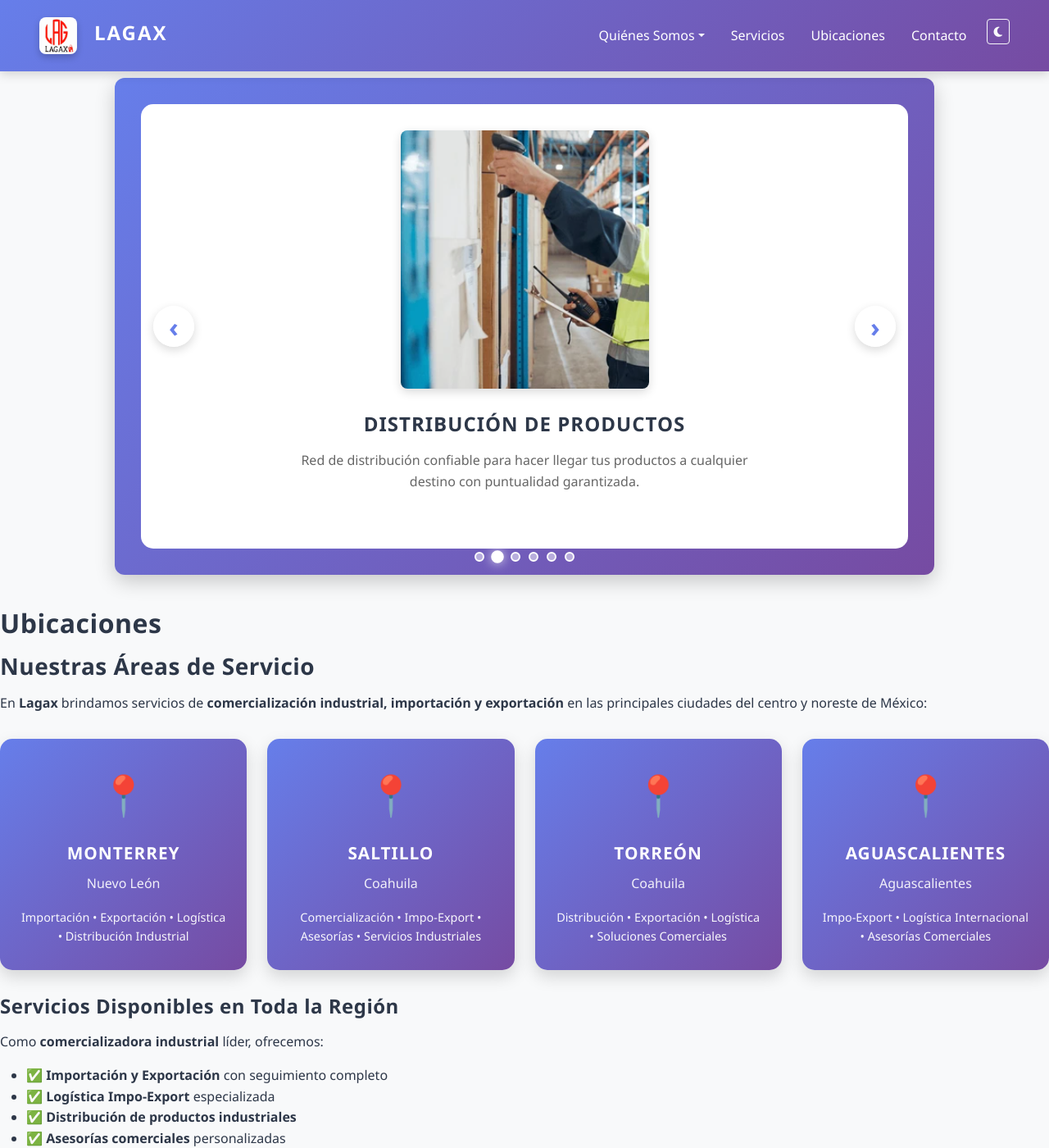
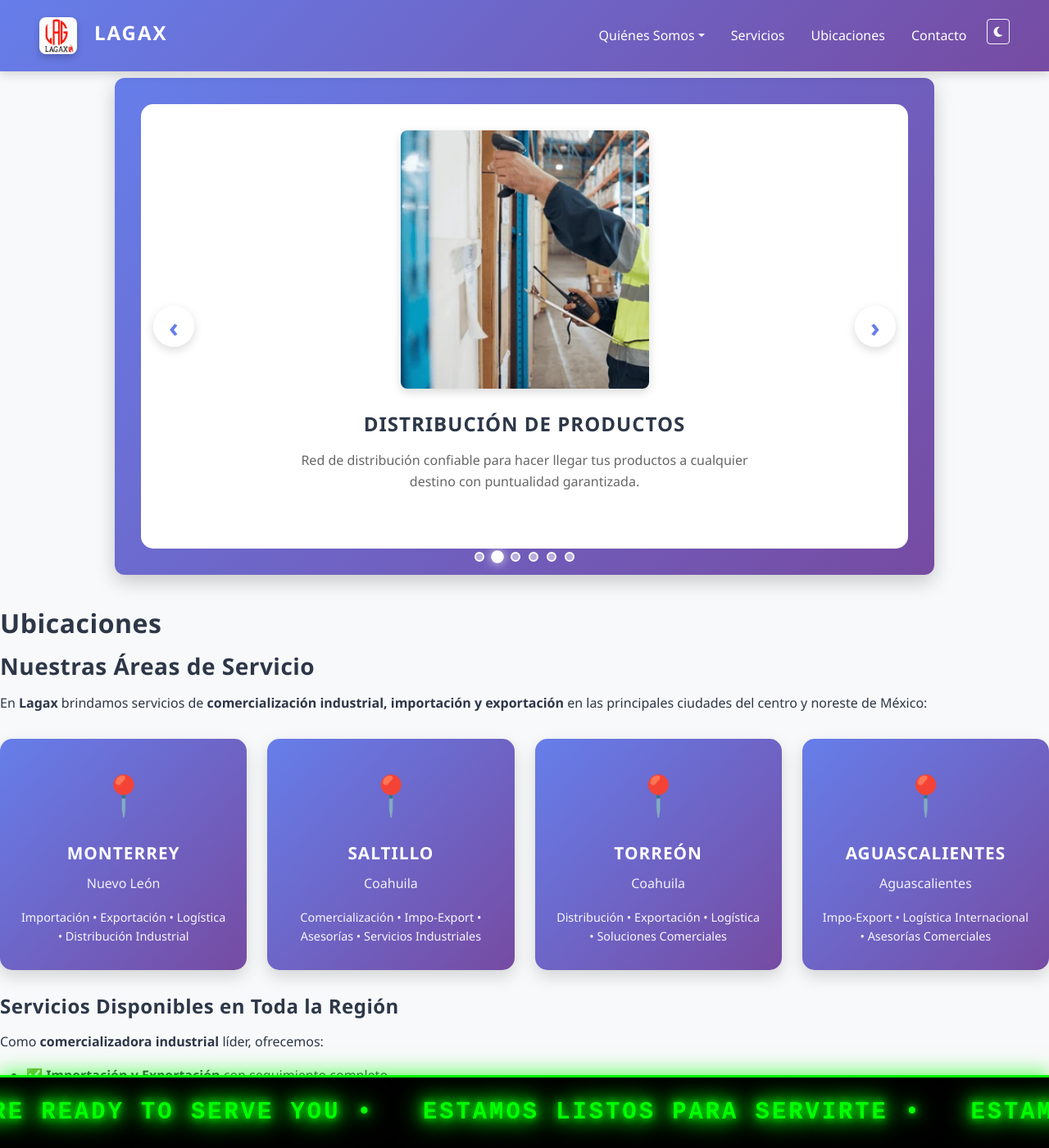
Before and after one commit to gasglz18/lagax, a Jekyll site: the page built from index.md, in a window 1280 px wide and 1400 px high, scrolled down 532 px. Shown: the whole window at 82% size. Built offline with Jekyll 4.4.1, drawn with Linux system fonts in a browser that asks for light colours; some of the changed text lies outside the part shown.

Commit message:
Agregar estilos Matrix inline en HTML para garantizar fondo negro y letras verdes

```diff
--- a/_layouts/default.html
+++ b/_layouts/default.html
@@ -15,6 +15,80 @@
     <link rel="stylesheet" href="{{ '/assets/css/style.min.css' | relative_url }}">
     <meta name="viewport" content="width=device-width, initial-scale=1, user-scalable=no">
     {% include head-custom.html %}
+    <style>
+      /* Matrix Banner - Estilos en línea con máxima prioridad */
+      .matrix-banner {
+        position: fixed !important;
+        bottom: 0 !important;
+        left: 0 !important;
+        width: 100% !important;
+        background: #000000 !important;
+        overflow: hidden !important;
+        z-index: 9999 !important;
+        padding: 20px 0 !important;
+        box-shadow: 0 -6px 20px rgba(0, 255, 0, 0.5) !important;
+        border-top: 3px solid #00ff00 !important;
+      }
+
+      .matrix-scroll {
+        display: flex !important;
+        white-space: nowrap !important;
+        animation: scroll-rtl 30s linear infinite !important;
+      }
+
+      .matrix-text {
+        display: inline-block !important;
+        color: #00ff00 !important;
+        font-family: 'Courier New', 'Courier', monospace !important;
+        font-size: 1.8rem !important;
+        font-weight: 700 !important;
+        text-shadow:
+          0 0 10px #00ff00,
+          0 0 20px #00ff00,
+          0 0 30px #00ff00,
+          0 0 40px #00ff41 !important;
+        letter-spacing: 3px !important;
+        text-transform: uppercase !important;
+        padding: 0 30px !important;
+        animation: glow 2s ease-in-out infinite alternate !important;
+      }
+
+      @keyframes scroll-rtl {
+        0% { transform: translateX(0); }
+        100% { transform: translateX(-50%); }
+      }
+
+      @keyframes glow {
+        from {
+          text-shadow:
+            0 0 10px #00ff00,
+            0 0 20px #00ff00,
+            0 0 30px #00ff00,
+            0 0 40px #00ff41;
+        }
+        to {
+          text-shadow:
+            0 0 15px #00ff00,
+            0 0 25px #00ff41,
+            0 0 35px #00ff41,
+            0 0 50px #00ff88;
+        }
+      }
+
+      body {
+        padding-bottom: 100px !important;
+      }
+
+      @media (max-width: 768px) {
+        .matrix-text {
+          font-size: 1.3rem !important;
+          padding: 0 20px !important;
+        }
+        body {
+          padding-bottom: 90px !important;
+        }
+      }
+    </style>
   </head>
   <body>
     <!-- Navbar -->
```
Also changed, not shown: 2 other files.
